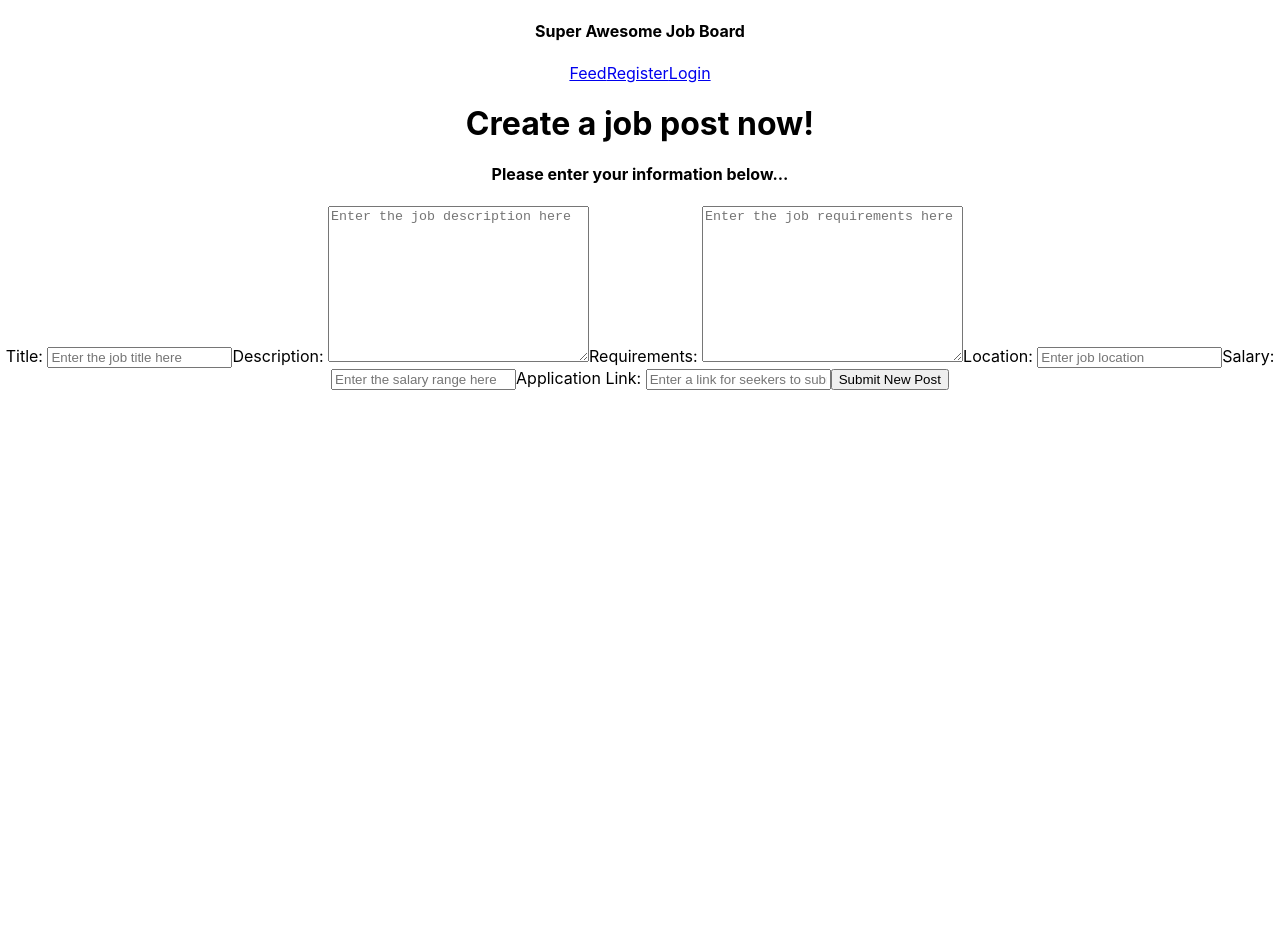
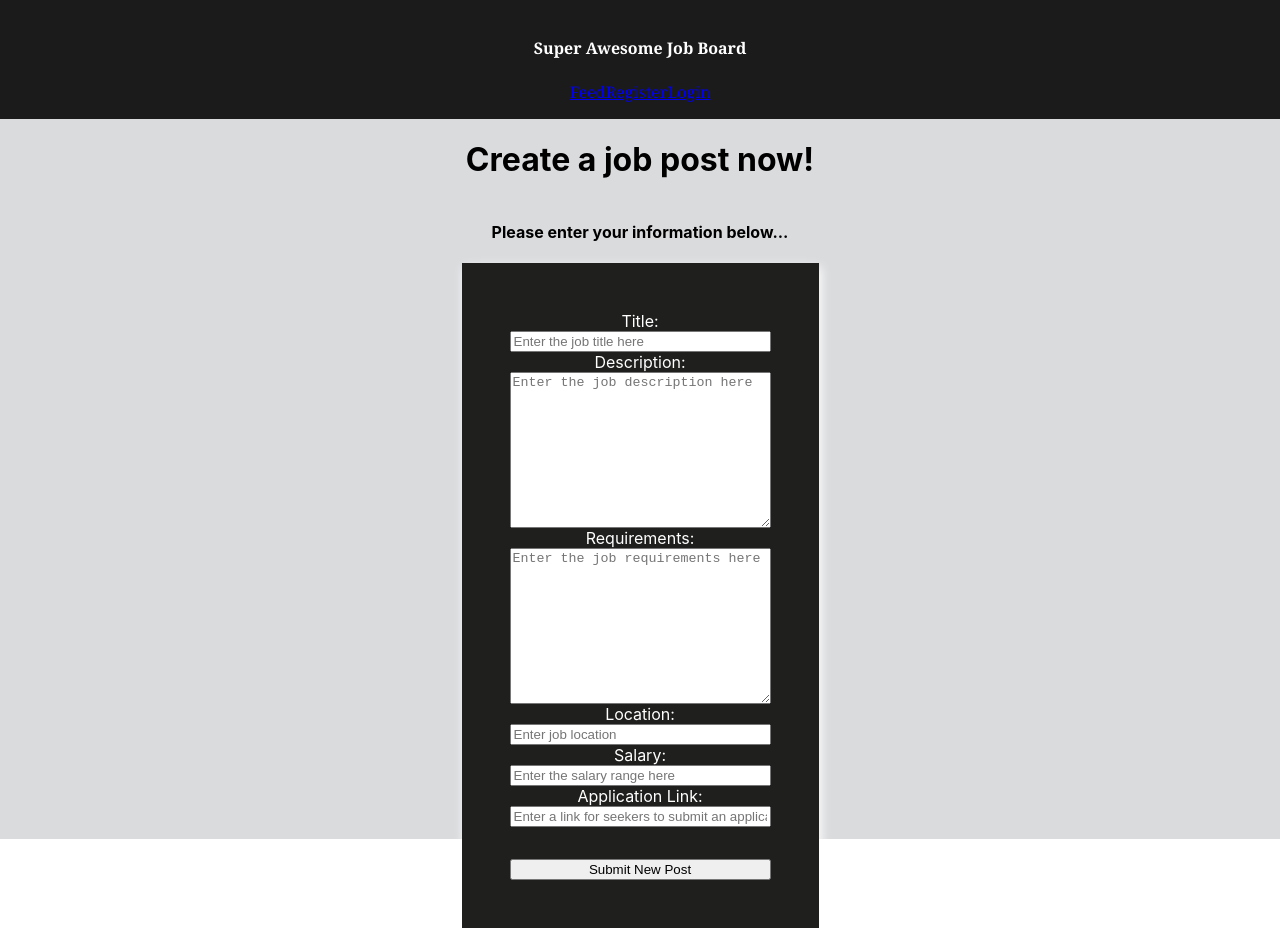
Before and after one commit to ViryF/Job_Board_FrontEnd, a React (Create React App) app in the folder client/: page /addJobPost in a window 1280 px wide. Before the commit the page ends 800 px from the top, so only its background shows below. Built offline with nearby package versions, Linux system fonts and the light colour scheme; no server answers.

Commit message:
added some CSS to addPost

```diff
--- a/client/src/App.js
+++ b/client/src/App.js
@@ -12,10 +12,7 @@ import { Routes, Route, useParams } from 'react-router-dom'
 import Client from './services/api'
 import { useState, useEffect } from 'react';
 import { CheckSession } from './services/Auth';
-
-
 const BASE_URL = 'http://localhost:3001/api'
-
 
 function App() {
 
@@ -24,9 +21,6 @@ const [jobPosts, setJobPosts] = useState([])
   const [selectedJobPost, setSelectedJobPost] = useState(null)
   const [authenticated, toggleAuthenticated] = useState(false)
   const [user, setUser] = useState(null)
-
-
-let { JobPostId } = useParams()
 
   const getLatestJobPosts = async () => {
     const latest = await Client.get(`${BASE_URL}/jobPosts/latest`)
@@ -38,25 +32,16 @@ let { JobPostId } = useParams()
     setJobPosts(posts.data)
   }
 
-  const selectJobPost = async () => {
-    const data = await Client.get(`${BASE_URL}/jobPosts/${JobPostId}`)
-    setSelectedJobPost(data)
-  }
-  // selectJobPost()
-
   const handleLogOut = () => {
     setUser(null)
     toggleAuthenticated(false)
     localStorage.clear()
   }
 
-
-
   const checkToken = async () => {
     const user = await CheckSession()
     setUser(user)
     toggleAuthenticated(true)
-
   }
 
   useEffect(() => {
@@ -81,9 +66,9 @@ useEffect(() => {
           <Route path="/register" element={ <Register /> } />
           <Route path="/login" element={ <Login setUser={setUser} toggleAuthenticated={toggleAuthenticated} /> } />
           <Route path="/profile" element={ <Profile user={user} authenticated={authenticated} jobPosts={jobPosts} getJobPosts={getJobPosts} /> } />
-          <Route path="/jobListings/:id/:index" element={ <JobDetails user={user} authenticated={authenticated} selectedJobPost={selectedJobPost} setSelectedJobPost={selectedJobPost}/> } />
+          <Route path="/:jobPostId/:index" element={ <JobDetails user={user} authenticated={authenticated} selectedJobPost={selectedJobPost} setSelectedJobPost={selectedJobPost}/> } />
           <Route path="/addJobPost" element={ <AddJobPost /> } />
-          <Route path="/edit/:jobPostId/:index" element={ <EditJobPost jobPosts={jobPosts} selectedJobPost={selectedJobPost} /> } />
+          <Route path="/edit/:jobPostId/:index" element={ <EditJobPost jobPosts={jobPosts} /> } />
         </Routes>
       </main>
     </div>
--- a/client/src/components/AddJobPost.jsx
+++ b/client/src/components/AddJobPost.jsx
@@ -32,7 +32,7 @@ const NewJobPost = () => {
     <div className="addPost">
       <h1>Create a job post now!</h1>
       <h4>Please enter your information below...</h4>
-      <form onSubmit={handleSubmit}>
+      <form className="col" onSubmit={handleSubmit}>
 
         <label htmlFor="title">Title: </label>
         <input id="title" type="text" placeholder="Enter the job title here" value={formValues.title} onChange={handleChange} />
--- a/client/src/components/EditJobPost.jsx
+++ b/client/src/components/EditJobPost.jsx
@@ -2,7 +2,7 @@ import { useNavigate, useParams } from "react-router-dom"
 import { useState } from "react"
 import Client from "../services/api"
 
-const EditJobPost = ({ jobPosts, selectedJobPost }) => {
+const EditJobPost = ({ jobPosts }) => {
   let navigate = useNavigate()
 
   let { jobPostId, index } = useParams()
--- a/client/src/components/EmployerProfile.jsx
+++ b/client/src/components/EmployerProfile.jsx
@@ -1,10 +1,9 @@
-import { useState, useEffect } from "react"
-import { Link, useNavigate, useParams } from "react-router-dom"
+// import { useState, useEffect } from "react"
+import { Link, useNavigate } from "react-router-dom"
 import Client from "../services/api"
 
 const EmployerProfile = ({ jobPosts, getJobPosts }) => {
 
-  let { employerId, jobPostId } = useParams()
   let navigate = useNavigate()
 
   // const [profileDetails, setProfileDetails] = useState([])
@@ -13,6 +12,7 @@ const EmployerProfile = ({ jobPosts, getJobPosts }) => {
     await Client.delete(`/api/jobPosts/${jobPostId}`)
     getJobPosts()
   }
+
 
   return (
     <div>
@@ -26,7 +26,7 @@ const EmployerProfile = ({ jobPosts, getJobPosts }) => {
                 <div className="jobPost-card" key={jobPost._id}>
                   <h2>{jobPost.title}</h2>
                   <h4>{jobPost.salary}</h4>
-                  <button onClick={()=> navigate(`/jobListings/${jobPost._id}/${index}`)}>Click Here for details about this posting</button>
+                  <button onClick={()=> navigate(`/${jobPost._id}/${index}`)}>Click Here for details about this posting</button>
                   <Link to={`/edit/${jobPost._id}/${index}`}><button>Edit Post</button></Link>
                   <button onClick={()=>deletePost(jobPost._id)}>Delete Post</button>
                 </div>
--- a/client/src/components/JobDetails.jsx
+++ b/client/src/components/JobDetails.jsx
@@ -13,7 +13,7 @@ const JobDetails = () => {
 
         </div>
       </div>
-      <button onClick={()=>navigate('/profile')}>Go Back</button>
+      <button onClick={()=>navigate('/profile')}>Back</button>
     </div>
   )
 }
--- a/client/src/components/Nav.jsx
+++ b/client/src/components/Nav.jsx
@@ -5,7 +5,7 @@ const Nav = ({ authenticated, user, handleLogOut}) => {
   let isAuthenticated
   if(user) {
     isAuthenticated = (
-      <nav>
+      <nav className='navbar'>
         <div>
           <div>
             <h4>Super Awesome Job Board</h4>
@@ -23,7 +23,7 @@ const Nav = ({ authenticated, user, handleLogOut}) => {
     )
   }
   const notAuthenticated = (
-    <nav>
+    <nav className='navbar'>
       <div>
         <h4>Super Awesome Job Board</h4>
         <Link to="/feed">Feed</Link>
--- a/client/src/components/SeekerProfile.jsx
+++ b/client/src/components/SeekerProfile.jsx
@@ -19,7 +19,7 @@ const SeekerProfile = ({ jobPosts }) => {
                 <div className="jobPost-card" key={jobPost._id}>
                   <h2>{jobPost.title}</h2>
                   <h4>{jobPost.salary}</h4>
-                  <button onClick={()=> navigate(`/jobListings/${jobPost._id}/${index}`)}>Click Here for details about this posting</button>
+                  <button onClick={()=> navigate(`/${jobPost._id}/${index}`)}>Click Here for details about this posting</button>
                 </div>
               ))
             }
--- a/client/src/styles/App.css
+++ b/client/src/styles/App.css
@@ -1,13 +1,44 @@
 .App {
   text-align: center;
+  background-color: #DADBDD;
 }
 
 .navbar {
   justify-content: space-between;
   align-items: center;
   color: white;
-  background-color: black;
+  background-color: #1b1b1b;
   padding: 1em;
   min-height: 2em;
   font-family: 'Georgia';
 }
+
+.addPost {
+  display: flex;
+  align-content: center;
+  align-items: center;
+  flex-direction: column;
+  /* background-color: #1F1F1E; */
+  color: black;
+  height: 90vh;
+
+}
+
+.col {
+  background-color: #1F1F1E;
+  display: flex;
+  flex-direction: column;
+  position: relative;
+  padding: 3rem;
+  box-shadow: 2px 4px 10px white;
+  color: white;
+}
+
+button {
+  margin-top: 2rem;
+}
+/* background color for forms: #1b1b1b */
+/* possibly background color for all other screens: #778899 / #DCDCDC / #C0C0C0 / #C3C3C3 / #EAECEC / #CECFD2 / #DADBDD */
+/* maybe nav background color: #778899 / #1F1F1E*/
+
+/* EAECEC / CECFD2 */
```
Lines whose indentation alone changed are shown as unchanged.
